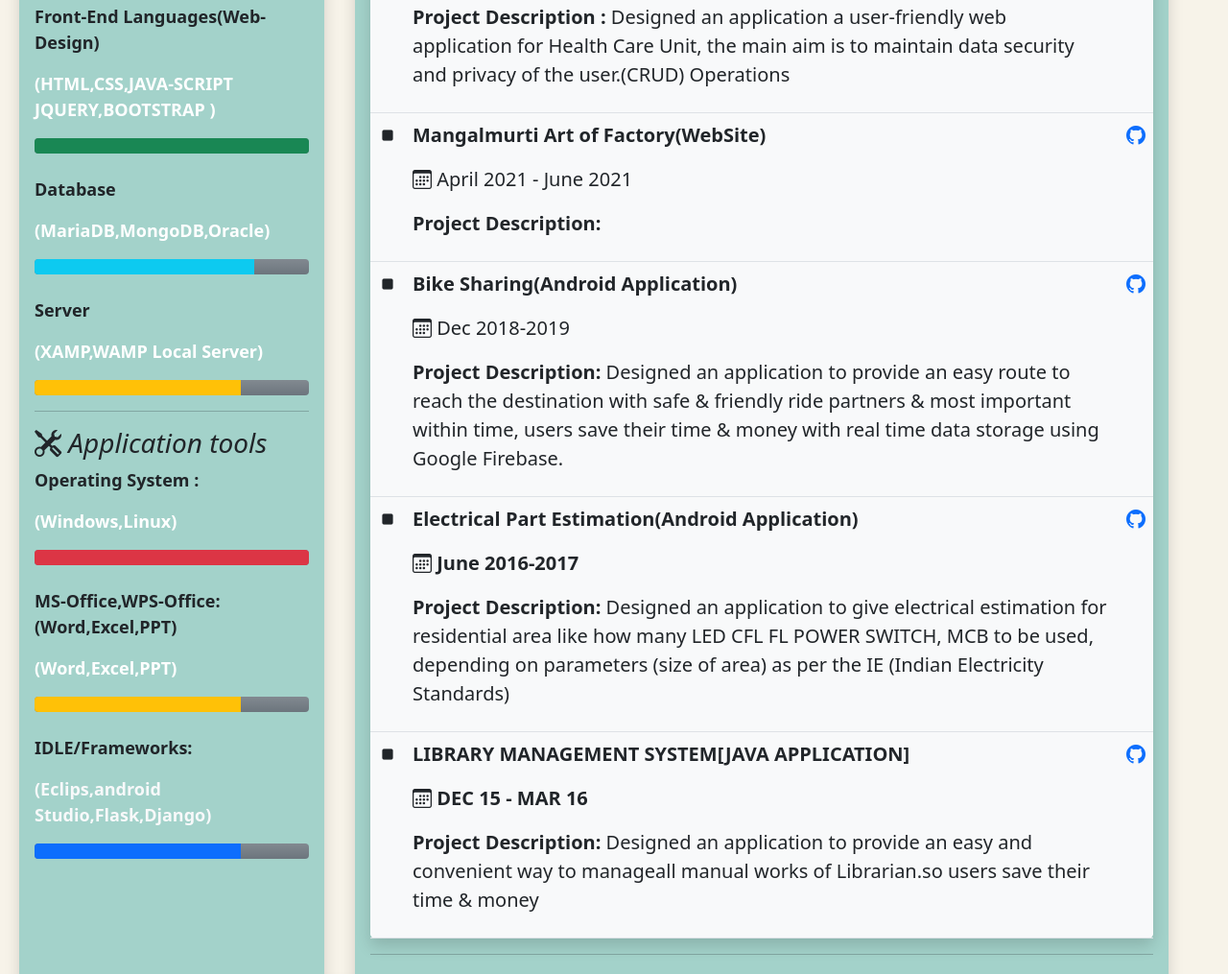
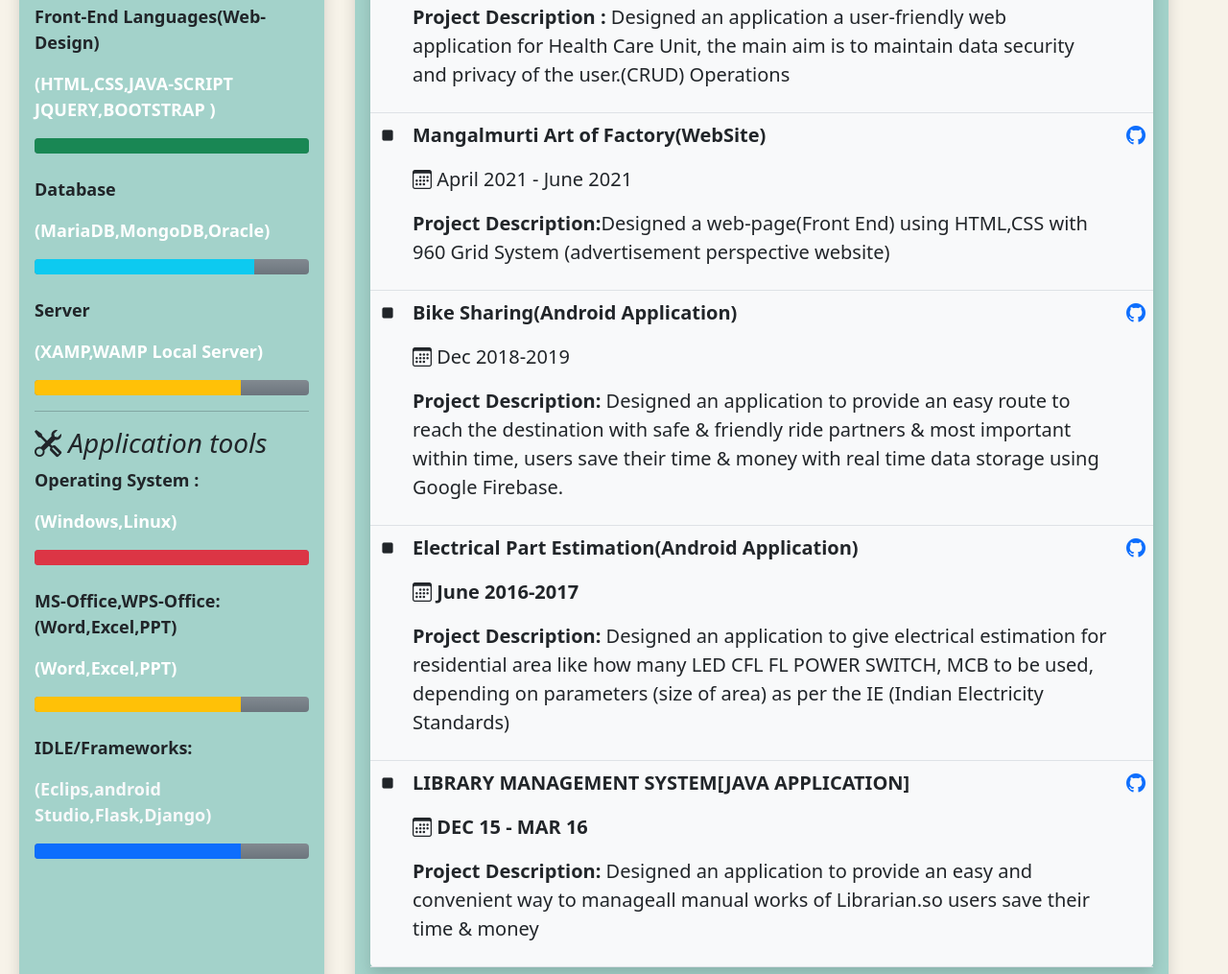
Before and after one commit to vipulwadekar/html_my_portfolio, a plain HTML site: page index.html in a window 1280 px wide. Shown: the part 1057-2072 px from the top of the page at 96% size. Drawn offline with nearby package versions, Linux system fonts and the light colour scheme.

Commit message:
Update index.html

```diff
--- a/index.html
+++ b/index.html
@@ -234,7 +234,7 @@
                   <td>
                     <strong><p>Mangalmurti Art of Factory(WebSite)</p></strong>
                     <p><i class="bi bi-calendar3"></i> April 2021 - June 2021 </p>
-                    <p><b>Project Description:</b></p>
+                    <p><b>Project Description:</b>Designed a web-page(Front End) using HTML,CSS with 960 Grid System (advertisement perspective website)</p>
                   </td>
                   <td><a href="https://vipulwadekar.github.io/mangalmurti/"><center><i class="bi bi-github"></i></center> </a>
                   </td>
```
